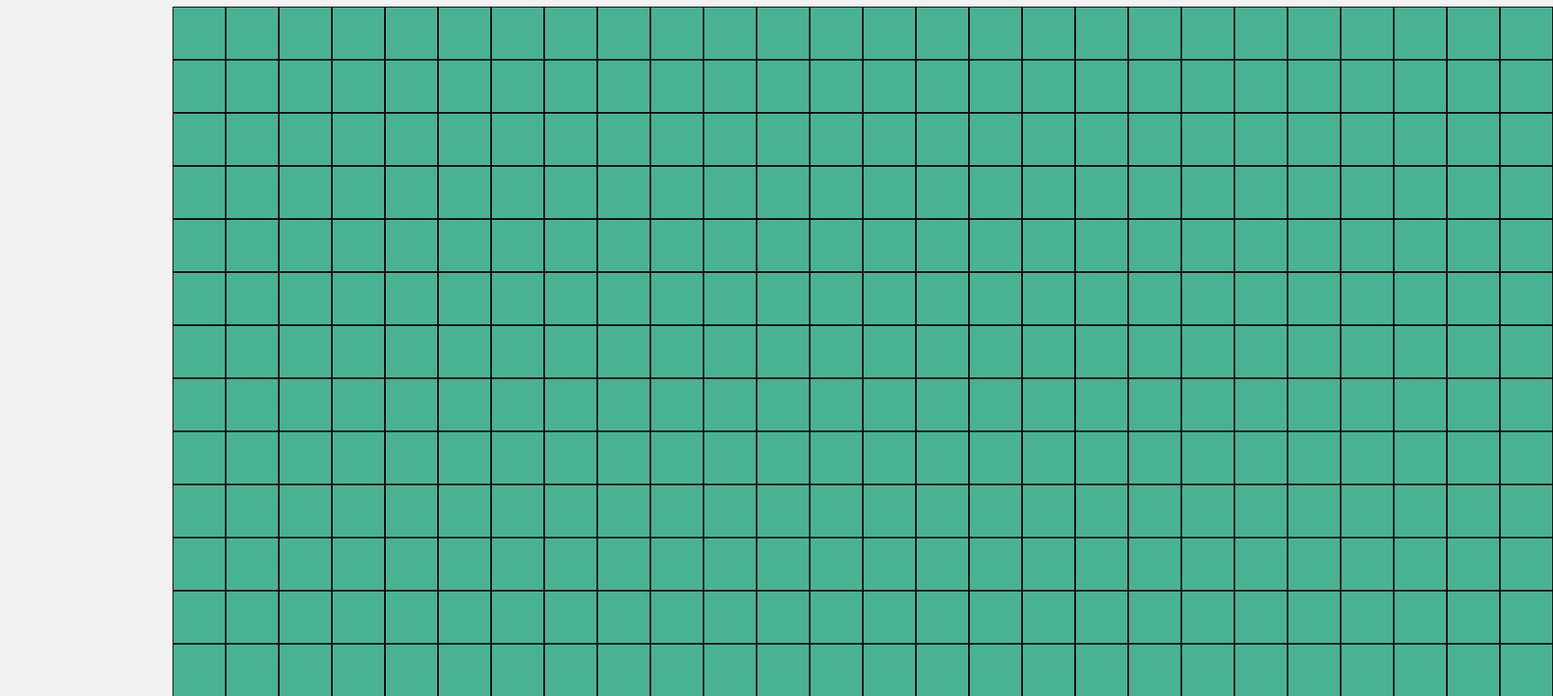
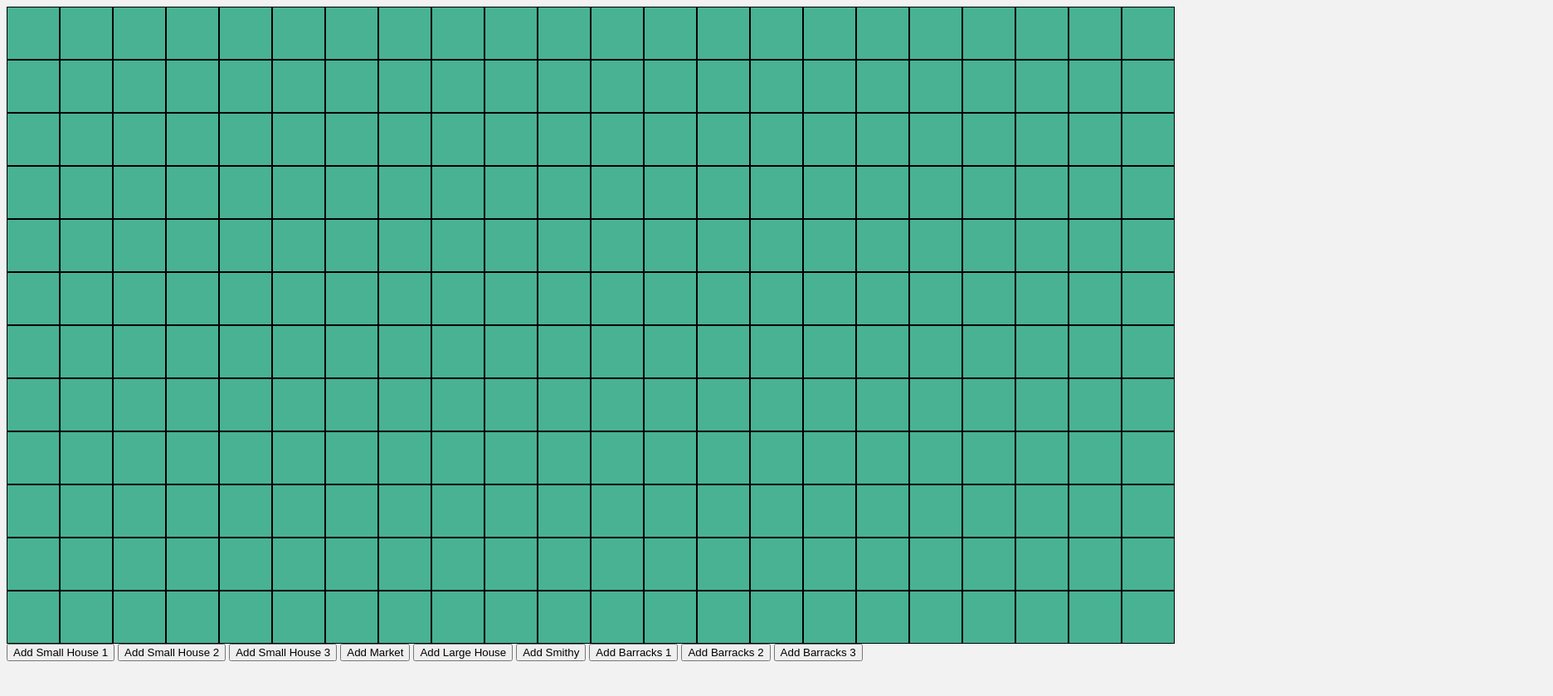
Before and after one commit to kendallion/graphicsTest, a plain HTML site: page index.html in a window 1280 px wide. Shown: the top 839 px of the page at 83% size, 1872 px wide, since content can reach past the window. After the commit the page ends 805 px from the top, so only its background shows below. Drawn offline with Linux system fonts and the light colour scheme.

Commit message:
Added barracks. Made grid smaller. Added support for adding 2 tile buildings

```diff
--- a/index.html
+++ b/index.html
@@ -7,10 +7,16 @@
     <body>
         <p id="temp"></p>
 
-        <canvas id="myCanvas" width="1664" height="960"></canvas>
+        <canvas id="myCanvas" width="1408" height="768"></canvas>
         <button id="addHouse" onclick="setCurrentElement(2)">Add Small House 1</button>
         <button id="addHouse" onclick="setCurrentElement(3)">Add Small House 2</button>
         <button id="addHouse" onclick="setCurrentElement(4)">Add Small House 3</button>
+        <button id="addMarket" onclick="setCurrentElement(5)">Add Market</button>
+        <button id="addLargeHouse" onclick="setCurrentElement(19)">Add Large House</button>
+        <button id="addSmithy" onclick="setCurrentElement(11)">Add Smithy</button>
+        <button id="addBarracks1" onclick="setCurrentElement(13)">Add Barracks 1</button>
+        <button id="addBarracks2" onclick="setCurrentElement(15)">Add Barracks 2</button>
+        <button id="addBarracks3" onclick="setCurrentElement(17)">Add Barracks 3</button>
         <script src="src/index.js"></script>
     </body>
 </html>
--- a/src/index.js
+++ b/src/index.js
@@ -3,10 +3,19 @@ var currentElement = 0;
 var imgSmallHouse1 = new Image();
 var imgSmallHouse2 = new Image();
 var imgSmallHouse3 = new Image();
+
+var imgMarket = new Image();
+
 var imgLargeHouseLeft = new Image();
 var imgLargeHouseRight = new Image();
 var imgSmithyLeft = new Image();
 var imgSmithyRight = new Image();
+var imgBarracks1Left = new Image();
+var imgBarracks1Right = new Image();
+var imgBarracks2Left = new Image();
+var imgBarracks2Right = new Image();
+var imgBarracks3Left = new Image();
+var imgBarracks3Right = new Image();
 
 var imgHorizontalRoad = new Image();
 var imgVerticalRoad = new Image();
@@ -30,10 +39,21 @@ var imgFourWayRoad = new Image();
 imgSmallHouse1.src = "assets/buildings/smallHouse1.png";
 imgSmallHouse2.src = "assets/buildings/smallHouse2.png";
 imgSmallHouse3.src = "assets/buildings/smallHouse3.png";
+
+imgMarket.src = "assets/buildings/market.png";
+
 imgLargeHouseLeft.src = "assets/buildings/largeHouseLeft.png";
 imgLargeHouseRight.src = "assets/buildings/largeHouseRight.png";
+
 imgSmithyLeft.src = "assets/buildings/smithyLeft.png";
 imgSmithyRight.src = "assets/buildings/smithyRight.png";
+imgBarracks1Left.src = "assets/buildings/barracks1Left.png";
+imgBarracks1Right.src = "assets/buildings/barracks1Right.png";
+imgBarracks2Left.src = "assets/buildings/barracks2Left.png";
+imgBarracks2Right.src = "assets/buildings/barracks2Right.png";
+imgBarracks3Left.src = "assets/buildings/barracks3Left.png";
+imgBarracks3Right.src = "assets/buildings/barracks3Right.png";
+imgMarket.src = "assets/buildings/market.png";
 
 imgHorizontalRoad.src = "assets/roads/horizontalRoad.png"; //1
 imgVerticalRoad.src = "assets/roads/verticalRoad.png"; //2
@@ -59,20 +79,33 @@ var ctx = c.getContext("2d");
 
 var tempX;
 var tempY;
+var twoWide;
 
 c.addEventListener('mousemove', function(e) {
     if(currentElement == 0) return;
     const rect = c.getBoundingClientRect();
     const x = event.clientX - rect.left;
     const y = event.clientY - rect.top;
-    if(tempY && tempX) {
+    if(tempY && tempX && !twoWide) {
          map[Math.floor(tempY/64)][Math.floor(tempX/64)] = 0;
     }
-    if(map[Math.floor(y/64)][Math.floor(x/64)] == 0){
+    else if(tempY && tempX && twoWide) {
+         map[Math.floor(tempY/64)][Math.floor(tempX/64)] = 0;
+         map[Math.floor(tempY/64)][Math.floor(tempX/64) + 1] = 0;
+    }
+    if(map[Math.floor(y/64)][Math.floor(x/64)] == 0 && !twoWide){
         map[Math.floor(y/64)][Math.floor(x/64)] = currentElement * 100;
         tempX = x;
         tempY = y;
     }
+    else if(twoWide &&
+            map[Math.floor(y/64)][Math.floor(x/64)] == 0 &&
+            map[Math.floor(y/64)][Math.floor(x/64) + 1] == 0){
+                map[Math.floor(y/64)][Math.floor(x/64)] = currentElement * 100;
+                map[Math.floor(y/64)][Math.floor(x/64) + 1] = (currentElement + 1) * 100;
+                tempX = x;
+                tempY = y;
+            }
     renderMap();
 });
 
@@ -81,25 +114,22 @@ c.addEventListener('mousedown', function(e) {
 });
 
 var map = [
-    [0,0,0,0,0,0,0,0,0,0,0,0,0,0,0,0,0,0,0,0,0,0,0,0,0,0],
-    [0,0,0,0,0,0,0,0,0,0,0,0,0,0,0,0,0,0,0,0,0,0,0,0,0,0],
-    [0,0,0,0,0,0,0,0,0,0,0,0,0,0,0,0,0,0,0,0,0,0,0,0,0,0],
-    [0,0,0,0,0,0,0,0,0,0,0,0,0,0,0,0,0,0,0,0,0,0,0,0,0,0],
-    [0,0,0,0,0,0,0,0,0,0,0,0,0,0,0,0,0,0,0,0,0,0,0,0,0,0],
-    [0,0,0,0,0,0,0,0,0,0,0,0,0,0,0,0,0,0,0,0,0,0,0,0,0,0],
-    [0,0,0,0,0,0,0,0,0,0,0,0,0,0,0,0,0,0,0,0,0,0,0,0,0,0],
-    [0,0,0,0,0,0,0,0,0,0,0,0,0,0,0,0,0,0,0,0,0,0,0,0,0,0],
-    [0,0,0,0,0,0,0,0,0,0,0,0,0,0,0,0,0,0,0,0,0,0,0,0,0,0],
-    [0,0,0,0,0,0,0,0,0,0,0,0,0,0,0,0,0,0,0,0,0,0,0,0,0,0],
-    [0,0,0,0,0,0,0,0,0,0,0,0,0,0,0,0,0,0,0,0,0,0,0,0,0,0],
-    [0,0,0,0,0,0,0,0,0,0,0,0,0,0,0,0,0,0,0,0,0,0,0,0,0,0],
-    [0,0,0,0,0,0,0,0,0,0,0,0,0,0,0,0,0,0,0,0,0,0,0,0,0,0],
-    [0,0,0,0,0,0,0,0,0,0,0,0,0,0,0,0,0,0,0,0,0,0,0,0,0,0],
-    [0,0,0,0,0,0,0,0,0,0,0,0,0,0,0,0,0,0,0,0,0,0,0,0,0,0]
+    [0,0,0,0,0,0,0,0,0,0,0,0,0,0,0,0,0,0,0,0,0,0],
+    [0,0,0,0,0,0,0,0,0,0,0,0,0,0,0,0,0,0,0,0,0,0],
+    [0,0,0,0,0,0,0,0,0,0,0,0,0,0,0,0,0,0,0,0,0,0],
+    [0,0,0,0,0,0,0,0,0,0,0,0,0,0,0,0,0,0,0,0,0,0],
+    [0,0,0,0,0,0,0,0,0,0,0,0,0,0,0,0,0,0,0,0,0,0],
+    [0,0,0,0,0,0,0,0,0,0,0,0,0,0,0,0,0,0,0,0,0,0],
+    [0,0,0,0,0,0,0,0,0,0,0,0,0,0,0,0,0,0,0,0,0,0],
+    [0,0,0,0,0,0,0,0,0,0,0,0,0,0,0,0,0,0,0,0,0,0],
+    [0,0,0,0,0,0,0,0,0,0,0,0,0,0,0,0,0,0,0,0,0,0],
+    [0,0,0,0,0,0,0,0,0,0,0,0,0,0,0,0,0,0,0,0,0,0],
+    [0,0,0,0,0,0,0,0,0,0,0,0,0,0,0,0,0,0,0,0,0,0],
+    [0,0,0,0,0,0,0,0,0,0,0,0,0,0,0,0,0,0,0,0,0,0]
 ];
 function drawBoard(){
-    var bw = 1664;
-    var bh = 960;
+    var bw = 1408;
+    var bh = 768;
     ctx.lineWidth = 2;
     ctx.strokeStyle = "rgb(0,0,0)";
     for (var x = 0; x < bw; x += 64) {
@@ -111,7 +141,7 @@ function drawBoard(){
 renderMap();
 
 function renderMap(){
-    ctx.clearRect(0,0,1664,960);
+    ctx.clearRect(0,0,1408,768);
     drawBoard();
     for(var x=0;x<map[0].length;x++){
         for(var y=0;y<map.length;y++){
@@ -142,14 +172,35 @@ function renderMap(){
             else if(map[y][x] == 2) ctx.drawImage(imgSmallHouse1, x*64, y*64);
             else if(map[y][x] == 3) ctx.drawImage(imgSmallHouse2, x*64, y*64);
             else if(map[y][x] == 4) ctx.drawImage(imgSmallHouse3, x*64, y*64);
-            else if(map[y][x] == 5) ctx.drawImage(imgLargeHouseLeft, x*64, y*64);
-            else if(map[y][x] == 6) ctx.drawImage(imgLargeHouseRight, x*64, y*64);
+
+            else if(map[y][x] == 5) ctx.drawImage(imgMarket, x*64, y*64);
+
             else if(map[y][x] == 11) ctx.drawImage(imgSmithyLeft, x*64, y*64);
             else if(map[y][x] == 12) ctx.drawImage(imgSmithyRight, x*64, y*64);
+            else if(map[y][x] == 13) ctx.drawImage(imgBarracks1Left, x*64, y*64);
+            else if(map[y][x] == 14) ctx.drawImage(imgBarracks1Right, x*64, y*64);
+            else if(map[y][x] == 15) ctx.drawImage(imgBarracks2Left, x*64, y*64);
+            else if(map[y][x] == 16) ctx.drawImage(imgBarracks2Right, x*64, y*64);
+            else if(map[y][x] == 17) ctx.drawImage(imgBarracks3Left, x*64, y*64);
+            else if(map[y][x] == 18) ctx.drawImage(imgBarracks3Right, x*64, y*64);
+            else if(map[y][x] == 19) ctx.drawImage(imgLargeHouseLeft, x*64, y*64);
+            else if(map[y][x] == 20) ctx.drawImage(imgLargeHouseRight, x*64, y*64);
 
-            else if(map[y][x] == 200) drawOpaque(imgSmallHouse1, x, y)
-            else if(map[y][x] == 300) drawOpaque(imgSmallHouse2, x, y)
-            else if(map[y][x] == 400) drawOpaque(imgSmallHouse3, x, y)
+            else if(map[y][x] == 200) drawOpaque(imgSmallHouse1, x, y);
+            else if(map[y][x] == 300) drawOpaque(imgSmallHouse2, x, y);
+            else if(map[y][x] == 400) drawOpaque(imgSmallHouse3, x, y);
+            else if(map[y][x] == 500) drawOpaque(imgMarket, x, y);
+
+            else if(map [y][x] == 1100) drawOpaque(imgSmithyLeft, x, y);
+            else if(map [y][x] == 1200) drawOpaque(imgSmithyRight, x, y);
+            else if(map [y][x] == 1300) drawOpaque(imgBarracks1Left, x, y);
+            else if(map [y][x] == 1400) drawOpaque(imgBarracks1Right, x, y);
+            else if(map [y][x] == 1500) drawOpaque(imgBarracks2Left, x, y);
+            else if(map [y][x] == 1600) drawOpaque(imgBarracks2Right, x, y);
+            else if(map [y][x] == 1700) drawOpaque(imgBarracks3Left, x, y);
+            else if(map [y][x] == 1800) drawOpaque(imgBarracks3Right, x, y);
+            else if(map[y][x] == 1900) drawOpaque(imgLargeHouseLeft, x, y);
+            else if(map[y][x] == 2000) drawOpaque(imgLargeHouseRight, x, y);
         }
     }
 }
@@ -161,16 +212,28 @@ function drawOpaque(image, x, y) {
 }
 function setCurrentElement(id) {
     currentElement = id;
+    if(id > 9 && id < 100) twoWide = true;
+    else twoWide = false;
 }
 function addMapElement(canvas, event) {
     const rect = canvas.getBoundingClientRect();
     const x = event.clientX - rect.left;
     const y = event.clientY - rect.top;
-    if(map[Math.floor(y/64)][Math.floor(x/64)] >= 100){
+    if(!twoWide && map[Math.floor(y/64)][Math.floor(x/64)] >= 100){
         map[Math.floor(y/64)][Math.floor(x/64)] = currentElement;
         currentElement = 0;
         tempX = null;
         tempY = null;
+    }
+    else if(twoWide &&
+            map[Math.floor(y/64)][Math.floor(x/64)] >= 100 &&
+            map[Math.floor(y/64)][Math.floor(x/64) + 1] >= 100){
+        map[Math.floor(y/64)][Math.floor(x/64)] = currentElement;
+        map[Math.floor(y/64)][Math.floor(x/64) + 1] = currentElement + 1;
+        currentElement = 0;
+        tempX = null;
+        tempY = null;
+        twoWide = null;
     }
     else if(currentElement == 0){
         map[Math.floor(y/64)][Math.floor(x/64)] = 1;
--- a/style.css
+++ b/style.css
@@ -3,32 +3,9 @@ html, body {
 }
 
 canvas {
-    margin-left: 200px;
+    margin-left: 0px;
     background-color: #49b293;
-    /*transform: rotateX(55deg) rotateZ(45deg);*/
 }
-
-/*table {
-    text-align: center;
-    border-collapse: collapse;
-    background-color: #49b293;
-    width: 1200px;
-    height: 1200px;
-    table-layout: fixed;
-    transform: rotateX(55deg) rotateY(0deg) rotateZ(45deg);
-}
-
-tr {
-    height: 6.66666667% !important;
-}
-
-td {
-    border: 2px solid black;
-}
-
-img {
-    transform: rotateX(0deg) rotateY(0deg) rotateZ(-45deg);
-}*/
 
 img {
     display: block;
```
Also changed, not shown: assets/buildings/barracks1Left.png (added), assets/buildings/barracks1Right.png (added), assets/buildings/barracks2Left.png (added), assets/buildings/barracks2Right.png (added), assets/buildings/barracks3Left.png (added), assets/buildings/barracks3Right.png (added), assets/buildings/market.png (added), 7 other files.
